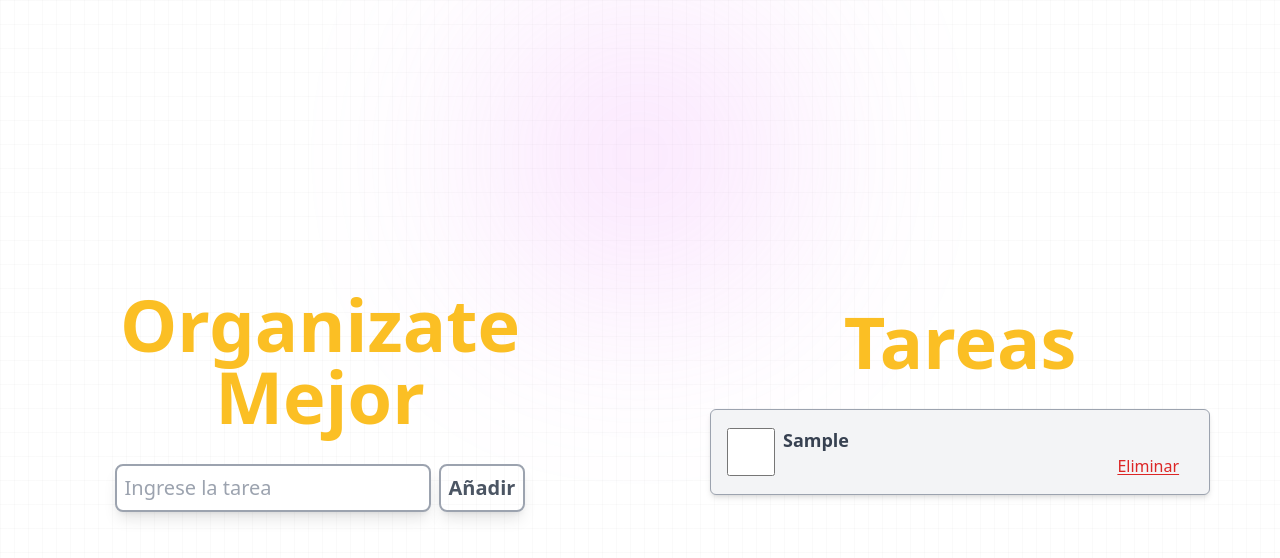
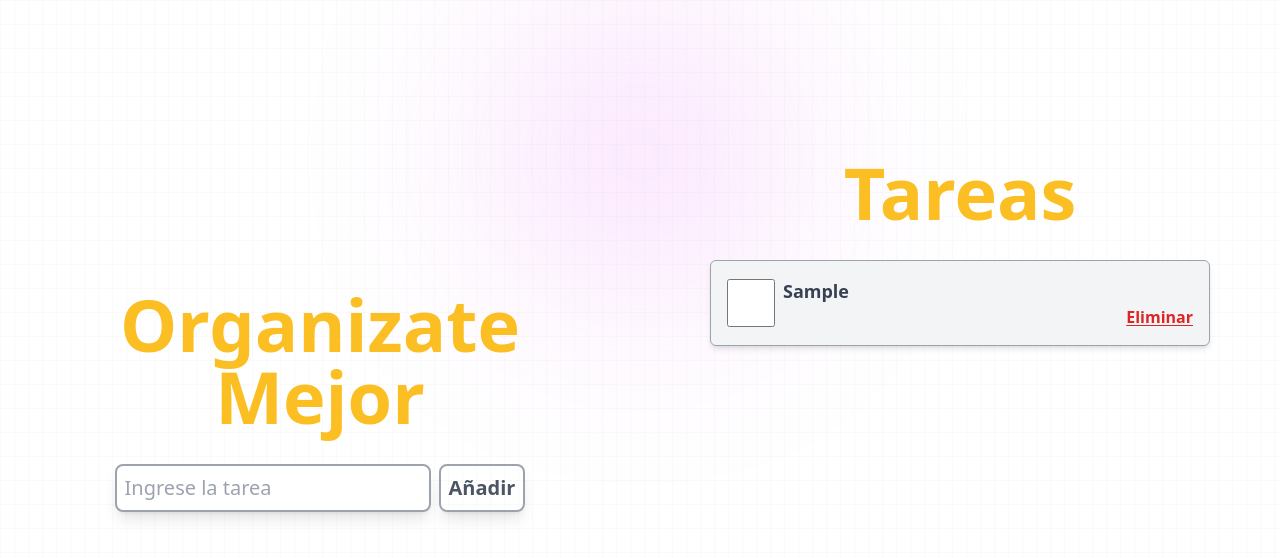
Before and after one commit to EBN10/Organizar-App, a React (Vite) app: page / in a window 1280 px wide. Both pictures are taken after typing "Sample" into the empty fields and a click on the button "Añadir". Shown: the top 558 px of the page. Built offline with nearby package versions, Linux system fonts and the light colour scheme.

Commit message:
Arreglado error en largas lsitas de tareas

```diff
--- a/src/App.jsx
+++ b/src/App.jsx
@@ -1,27 +1,13 @@
-import { useState } from "react";
-import Principal from "./Principal";
-import Tarea from "./components/Tarea";
+import { useState } from 'react';
+import Principal from './Principal';
+import ListaTareas from './ListaTareas';
 
 function App() {
   const [tareas, setTareas] = useState([]);
   return (
     <div className="flex flex-col lg:flex-row h-screen">
       <Principal setTareas={setTareas} tareas={tareas} />
-      <div className="w-full lg:h-full flex flex-col justify-center items-center">
-        <h1 className="text-5xl font-bold text-amber-400 text-center mb-8 lg:text-7xl">
-          Tareas
-        </h1>
-        <div className="flex justify-center flex-col gap-3 items-center ">
-          {tareas.map((tarea) => (
-            <Tarea
-              key={tarea.id}
-              tarea={tarea}
-              setTareas={setTareas}
-              tareas={tareas}
-            />
-          ))}
-        </div>
-      </div>
+      <ListaTareas setTareas={setTareas} tareas={tareas} />
     </div>
   );
 }
--- /dev/null
+++ b/src/ListaTareas.jsx
@@ -0,0 +1,23 @@
+import Tarea from './components/Tarea';
+
+function ListaTareas({ tareas, setTareas }) {
+  return (
+    <div className="w-full lg:h-full flex flex-col justify-center items-center">
+      <h1 className="text-5xl shrink-0 font-bold text-amber-400 text-center mb-8 lg:text-7xl">
+        Tareas
+      </h1>
+      <div className="flex shrink-0 flex-col gap-3 items-center w-full max-w-screen-md lg:h-96 overflow-y-scroll pb-8">
+        {tareas.map((tarea) => (
+          <Tarea
+            key={tarea.id}
+            tarea={tarea}
+            setTareas={setTareas}
+            tareas={tareas}
+          />
+        ))}
+      </div>
+    </div>
+  );
+}
+
+export default ListaTareas;
--- a/src/Principal.jsx
+++ b/src/Principal.jsx
@@ -1,18 +1,18 @@
-import { useState } from "react";
+import { useState } from 'react';
 
 function Principal({ setTareas, tareas }) {
-  const [titulo, setTitulo] = useState("");
+  const [titulo, setTitulo] = useState('');
   const manejarSubmit = (e) => {
     e.preventDefault();
     const nuevaTarea = {
       id: tareas.length + 1,
-      title: titulo,
+      title: titulo
     };
     setTareas([...tareas, nuevaTarea]);
-    setTitulo("");
+    setTitulo('');
   };
   return (
-    <div className="w-full lg:h-full h-1/2 flex flex-col justify-center items-center gap-8">
+    <div className="w-full lg:w-1/2 lg:h-full h-1/2 shrink-0 flex flex-col justify-center items-center gap-8">
       <h1 className="text-5xl lg:text-7xl font-bold text-amber-400 text-center">
         Organizate <br /> Mejor
       </h1>
--- a/src/components/Tarea.jsx
+++ b/src/components/Tarea.jsx
@@ -1,4 +1,4 @@
-import { useState } from "react";
+import { useState } from 'react';
 
 function Tarea({ tarea, setTareas, tareas }) {
   const [completada, setCompletada] = useState(false);
@@ -10,23 +10,23 @@ function Tarea({ tarea, setTareas, tareas }) {
     setCompletada(!completada);
   };
   return (
-    <article className="bg-gray-100 w-[90%] sm:w-[80%] p-4 rounded-md shadow-md border  border-gray-400 flex gap-2 lg:w-[500px] items-center">
+    <article className="bg-gray-100 w-[90%] sm:w-[80%] p-4 rounded-md shadow-md border shrink-0 border-gray-400 flex gap-2 lg:w-[500px] items-center">
       <input
         type="checkbox"
         className="size-12 accent-green-600 shrink-0"
         checked={completada}
         onClick={completarTarea}
       />
-      <div className="flex flex-col w-[85%]">
+      <div className="flex flex-col w-[80%] sm:w-[88%] md:w-[88%]">
         <p
           className={`${
-            completada ? "line-through opacity-60" : ""
+            completada ? 'line-through opacity-60' : ''
           } font-semibold text-gray-700 text-lg break-words `}
         >
           {tarea.title}
         </p>
         <button
-          className="text-right text-red-600 underline underline-offset-2"
+          className="inline ml-auto text-red-600 underline underline-offset-2 font-semibold"
           onClick={eliminarTarea}
         >
           Eliminar
--- a/src/main.jsx
+++ b/src/main.jsx
@@ -1,11 +1,13 @@
-import React from 'react'
-import ReactDOM from 'react-dom/client'
-import App from './App.jsx'
-import './index.css'
+import React from 'react';
+import ReactDOM from 'react-dom/client';
+import App from './App.jsx';
+import './index.css';
 
 ReactDOM.createRoot(document.getElementById('root')).render(
   <React.StrictMode>
-    <div class="absolute inset-0 -z-10 h-full w-full bg-white bg-[linear-gradient(to_right,#8080800a_1px,transparent_1px),linear-gradient(to_bottom,#8080800a_1px,transparent_1px)] bg-[size:14px_24px]"><div class="absolute left-0 right-0 top-0 -z-10 m-auto h-[310px] w-[310px] rounded-full bg-fuchsia-400 opacity-20 blur-[100px]"></div></div>
+    <div className="fixed inset-0 -z-10 h-full w-full bg-white bg-[linear-gradient(to_right,#8080800a_1px,transparent_1px),linear-gradient(to_bottom,#8080800a_1px,transparent_1px)] bg-[size:14px_24px]">
+      <div className="fixed left-0 right-0 top-0 -z-10 m-auto h-[310px] w-[310px] rounded-full bg-fuchsia-400 opacity-20 blur-[100px]"></div>
+    </div>
     <App />
-  </React.StrictMode>,
-)
+  </React.StrictMode>
+);
```
Also changed, not shown: 1 other file (tests, documents, lock files or other folders).
